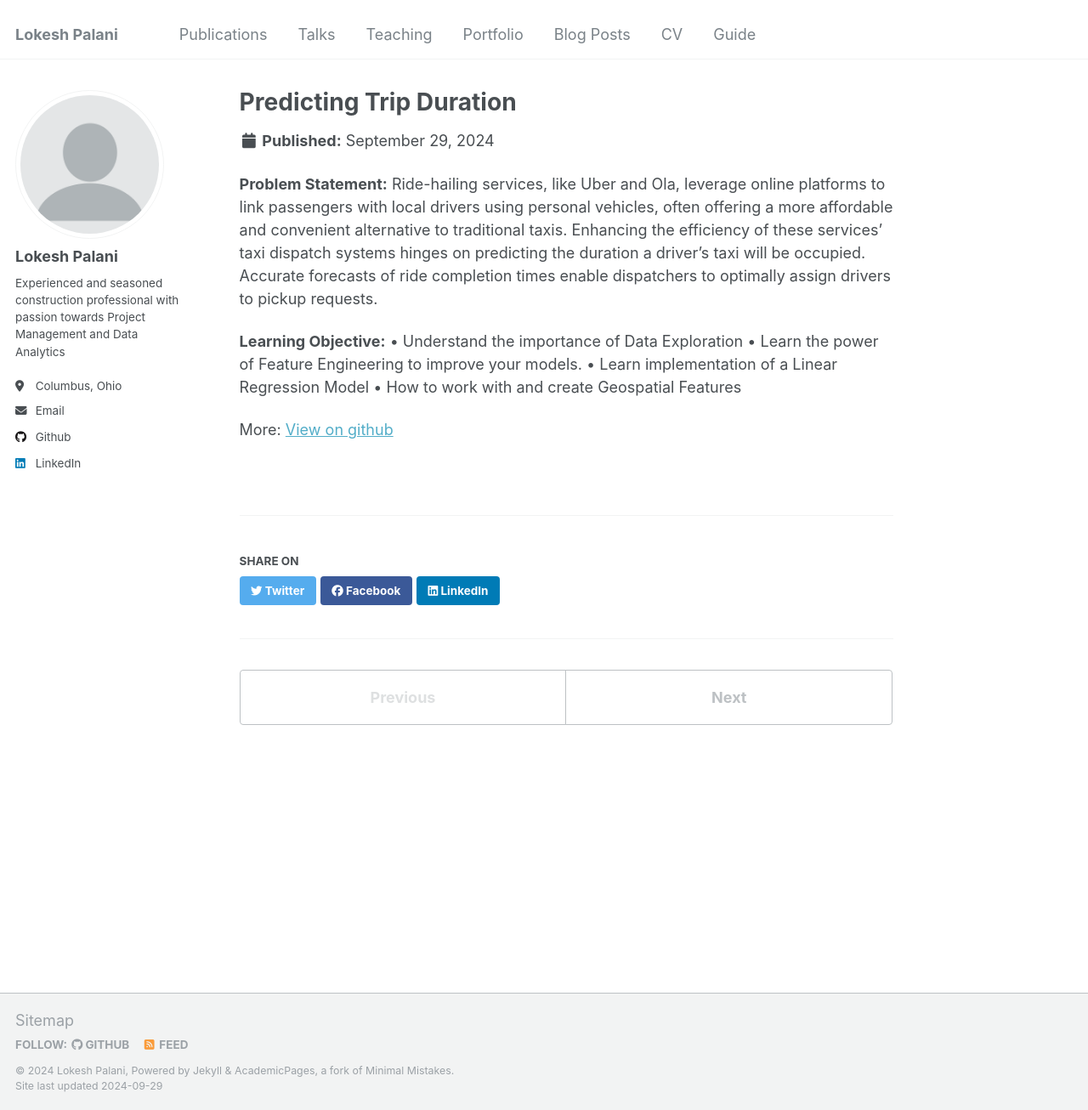
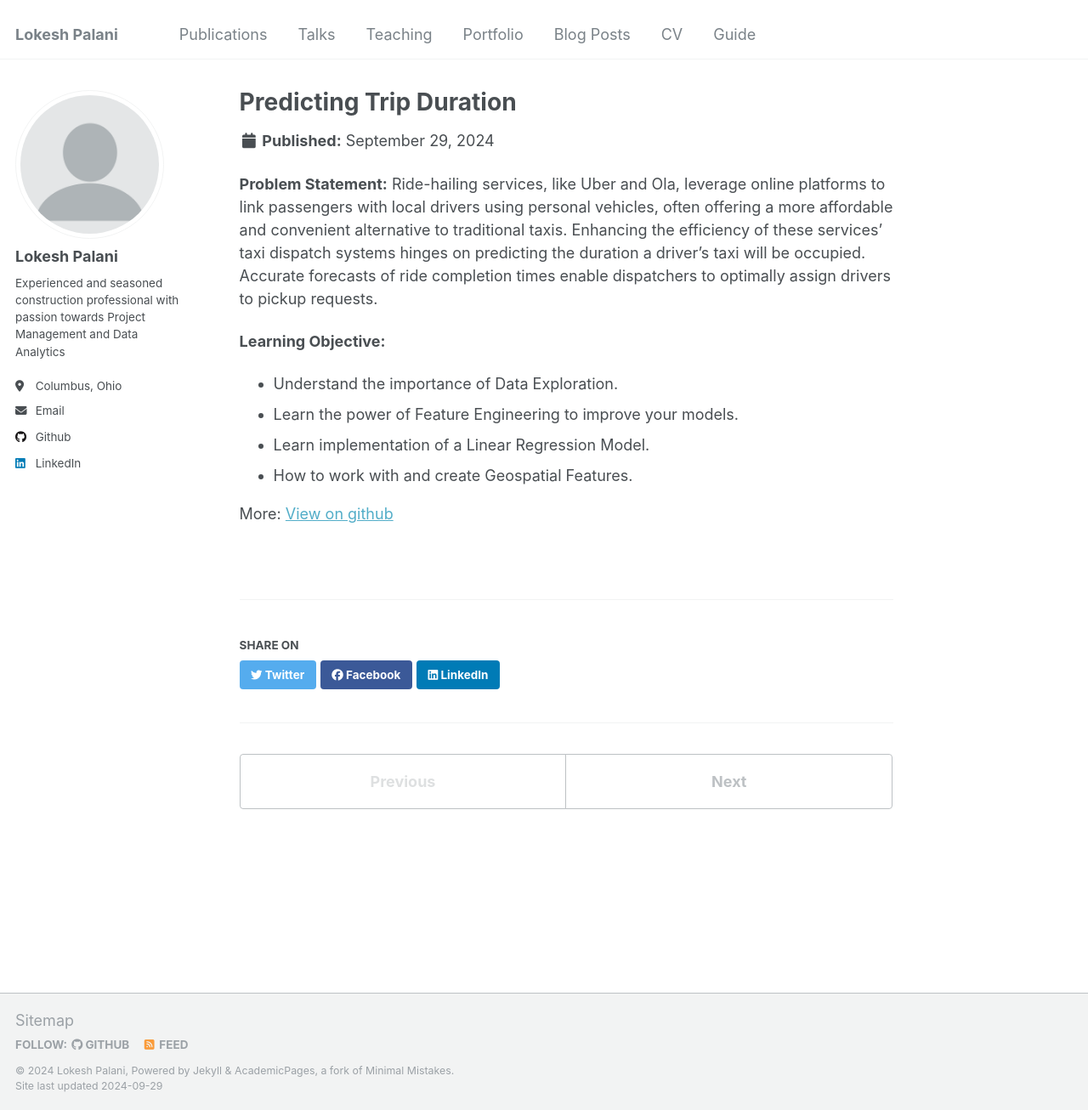
Before and after one commit to Coolinglass/coolinglass.github.io, a Jekyll site: the page built from _portfolio/portfolio-1.md, in a window 1280 px wide and 1306 px high. Shown: the whole window at 85% size. Built offline with Jekyll 4.4.1, drawn with Linux system fonts in a browser that asks for light colours.

Commit message:
Update portfolio-1.md

```diff
--- a/_portfolio/portfolio-1.md
+++ b/_portfolio/portfolio-1.md
@@ -9,9 +9,11 @@ Ride-hailing services, like Uber and Ola, leverage online platforms to link pass
 taxis. Enhancing the efficiency of these services' taxi dispatch systems hinges on predicting the duration a driver's taxi will be occupied. Accurate forecasts of ride completion times enable dispatchers to optimally assign drivers to pickup requests.
 
 **Learning Objective:**
-•	Understand the importance of Data Exploration
-•	Learn the power of Feature Engineering to improve your models.
-•	Learn implementation of a Linear Regression Model
-•	How to work with and create Geospatial Features
+<ul>
+<li>Understand the importance of Data Exploration.</li>
+<li>Learn the power of Feature Engineering to improve your models.</li>
+<li>Learn implementation of a Linear Regression Model.</li>
+<li>How to work with and create Geospatial Features.</li>
+</ul>
 
 More: [View on github](https://github.com/Coolinglass/Applied-Machine-Learning-Projects/blob/master/Lokesh_NYC_Prediction.ipynb)
```
